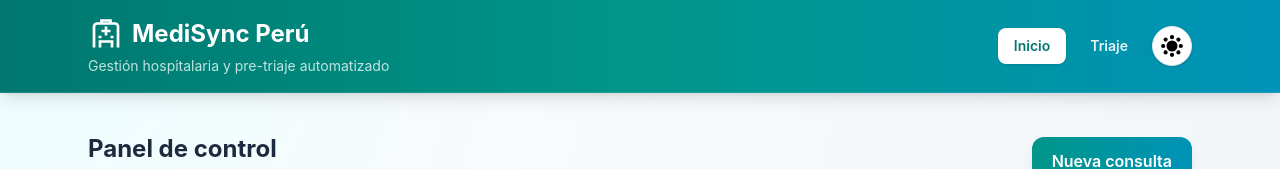
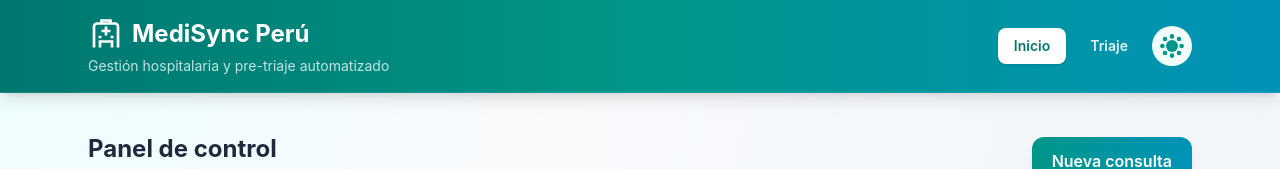
Before and after one commit to MSanchezVasquez/medisync-clinica-digital, a React (Vite) app in the folder frontend/: page /dashboard in a window 1280 px wide. Shown: the top 169 px of the page. Built offline with nearby package versions, Linux system fonts and the light colour scheme; no server answers.

Commit message:
style(frontend): restauración de la paleta teal/slate en el botón de cambio de tema

```diff
--- a/frontend/src/components/ThemeToggle.tsx
+++ b/frontend/src/components/ThemeToggle.tsx
@@ -27,7 +27,9 @@ export const ThemeToggle = ({ className = '' }: { className?: string }) => {
     <button
       type="button"
       className={`w-10 h-10 p-2 rounded-full transition-all duration-300 active:scale-95 flex items-center justify-center ${
-        isDark ? 'bg-black text-white' : 'bg-white text-black shadow-sm border border-slate-200'
+        isDark
+          ? 'bg-slate-800 text-teal-400 hover:bg-slate-700'
+          : 'bg-teal-50 text-teal-600 hover:bg-teal-100'
       } ${className}`}
       onClick={toggleTheme}
       title={isDark ? 'Cambiar a modo claro' : 'Cambiar a modo oscuro'}
```
